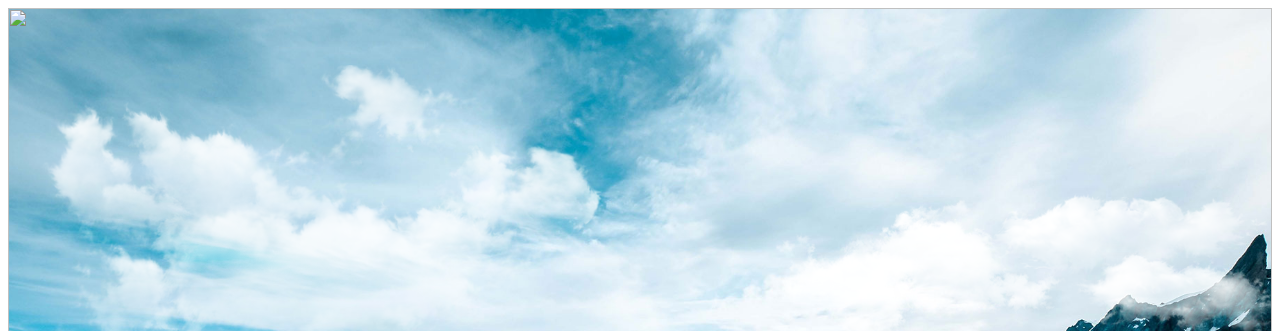
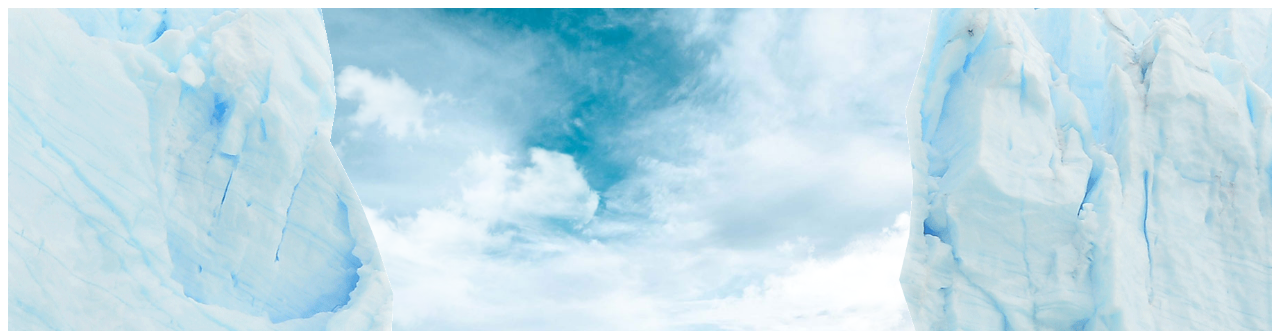
Before and after one commit to diddiersantiago/practicas, a plain HTML site: page index.html in a window 1280 px wide. Shown: the top 331 px of the page. Drawn offline with nearby package versions, Linux system fonts and the light colour scheme; files whose address does not match are found by name.

Commit message:
Update index.html

```diff
--- a/index.html
+++ b/index.html
@@ -15,8 +15,8 @@
         <img src="clouds_1.png" id="clouds_1">
         <img src="clouds_2.png" id="clouds_2">
         <img src="man.png" id="man">
-        <img src="mountain_left.png" id="mountain_left">
-        <img src="mountain_right.png" id="mountain_right">
+        <img src="img/mountain_left.png" id="mountain_left">
+        <img src="img/mountain_right.png" id="mountain_right">
     </section>
     <div class="sec">
         <h2>ParallaxScroling</h2>
```
